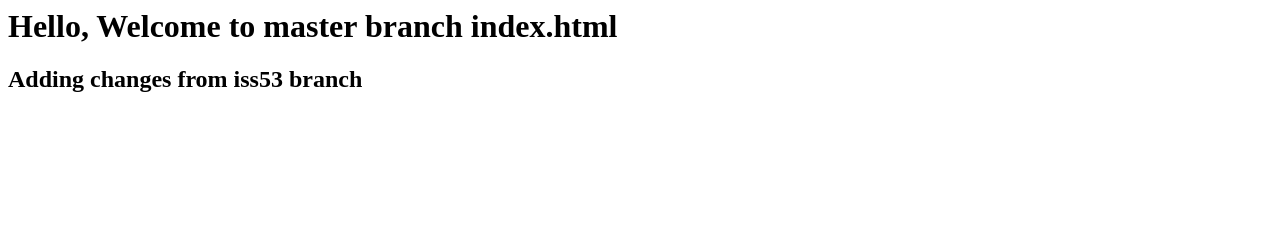
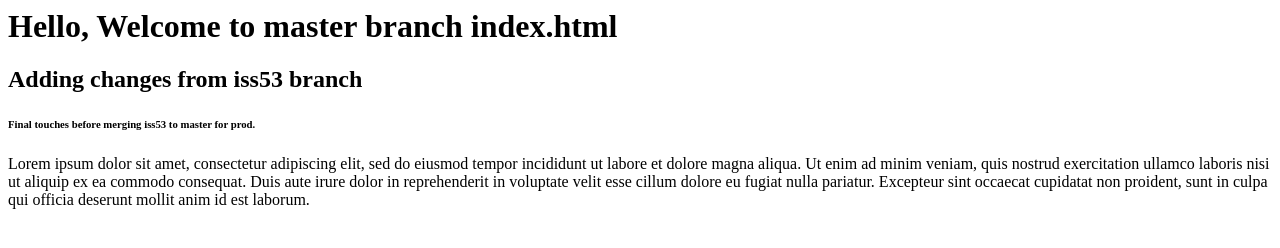
Before and after one commit to harshSaw/gitPractice, a plain HTML site: page index.html in a window 1280 px wide. Drawn offline with Linux system fonts and the light colour scheme.

Commit message:
Final changes to iss53 before merging to master

```diff
--- a/index.html
+++ b/index.html
@@ -3,5 +3,7 @@
   <body>
      <h1>Hello, Welcome to master branch index.html</h1>
      <h2>Adding changes from iss53 branch</h2>
+     <h6>Final touches before merging iss53 to master for prod.</h6>
+     <p>Lorem ipsum dolor sit amet, consectetur adipiscing elit, sed do eiusmod tempor incididunt ut labore et dolore magna aliqua. Ut enim ad minim veniam, quis nostrud exercitation ullamco laboris nisi ut aliquip ex ea commodo consequat. Duis aute irure dolor in reprehenderit in voluptate velit esse cillum dolore eu fugiat nulla pariatur. Excepteur sint occaecat cupidatat non proident, sunt in culpa qui officia deserunt mollit anim id est laborum.</p>
   </body>
 </html>
```
